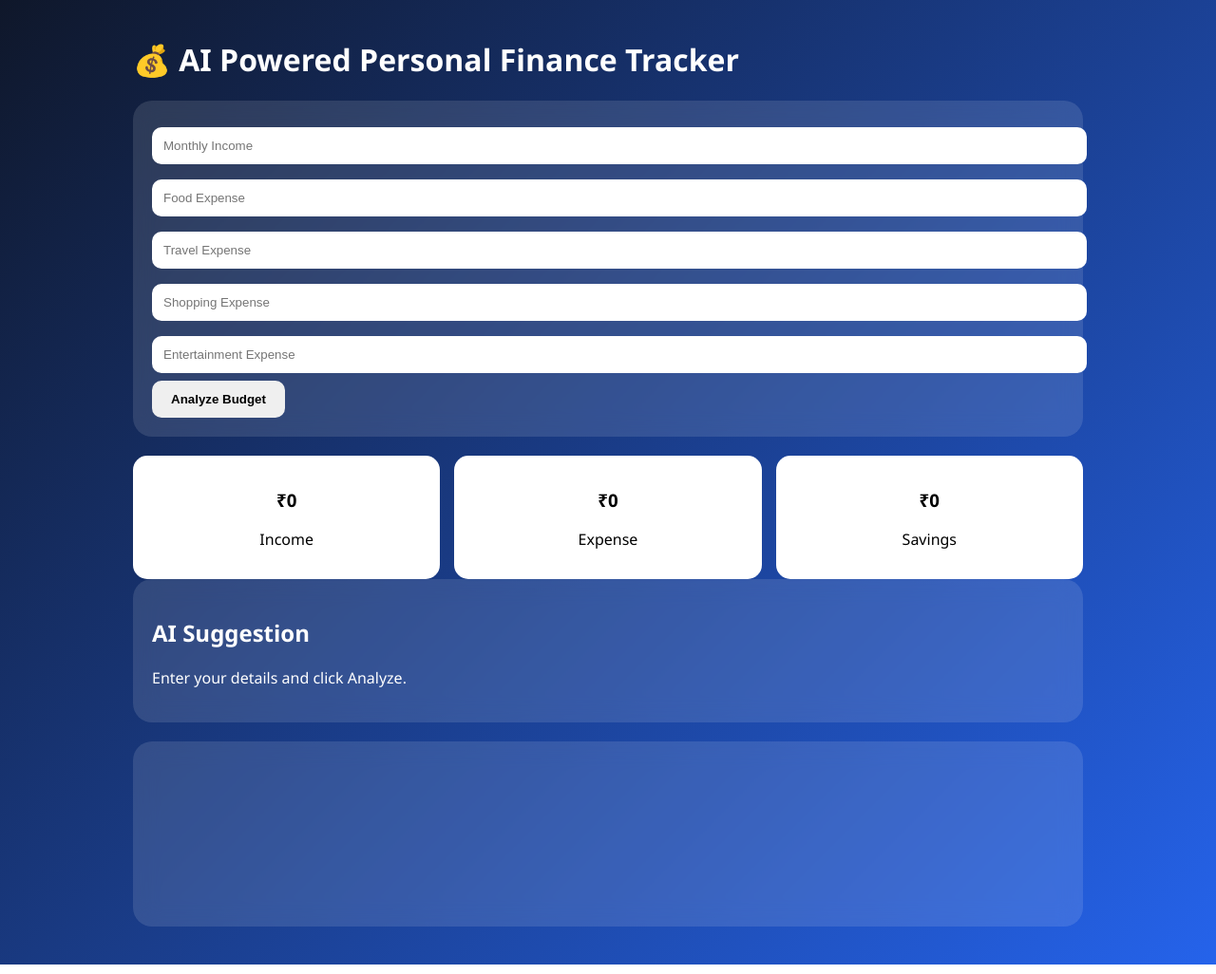
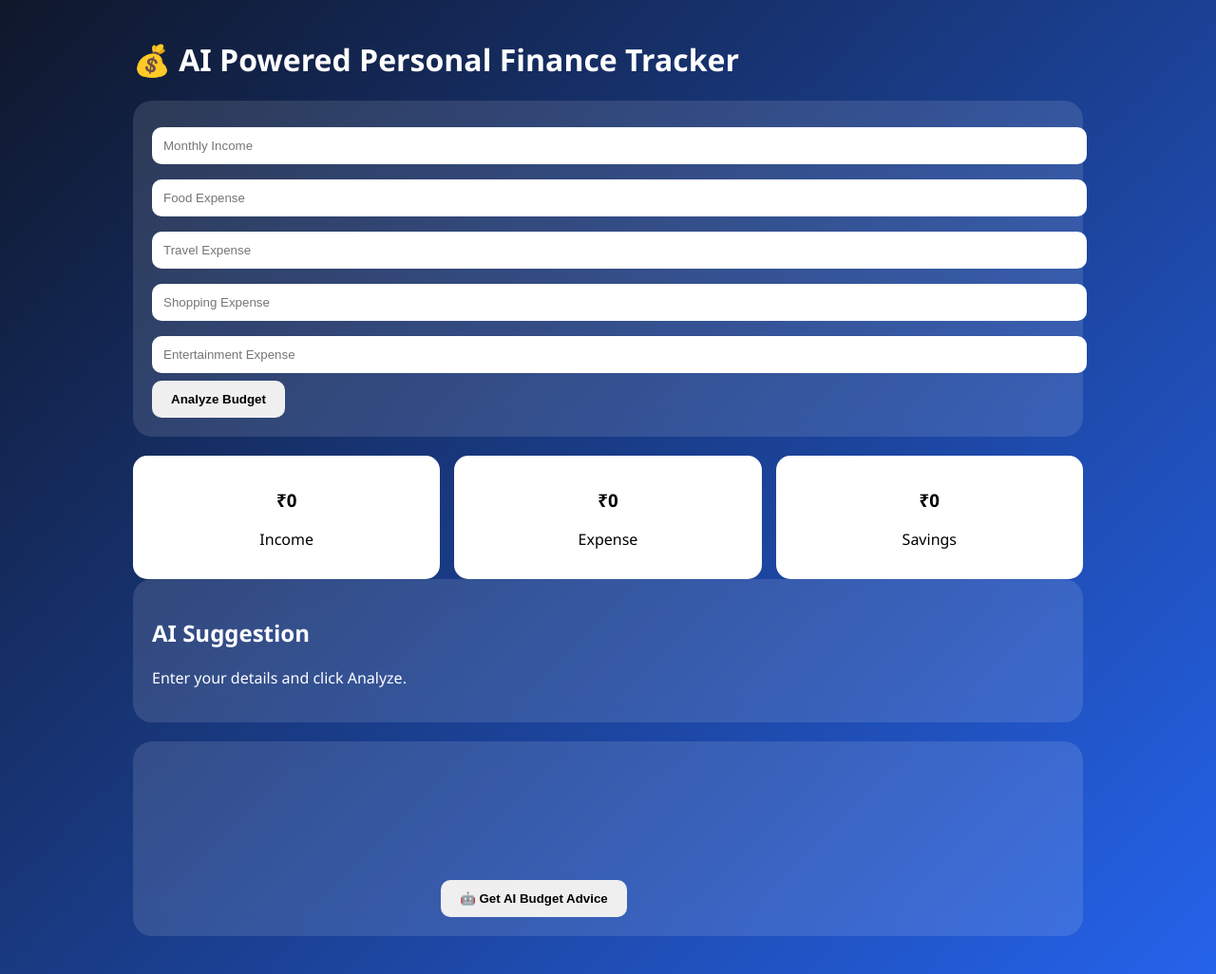
Before and after one commit to shahanaaz123/AI-Personal-Finance-Tracker, a plain HTML site: page index.html in a window 1280 px wide. Shown: the whole page at 95% size. Drawn offline with nearby package versions, Linux system fonts and the light colour scheme.

Commit message:
Update index.html

```diff
--- a/index.html
+++ b/index.html
@@ -33,6 +33,9 @@
 
   <div class="card">
     <canvas id="expenseChart"></canvas>
+    <button onclick="getAISuggestion()">
+    🤖 Get AI Budget Advice
+</button>
   </div>
 </div>
 <script src="script.js"></script>
```
